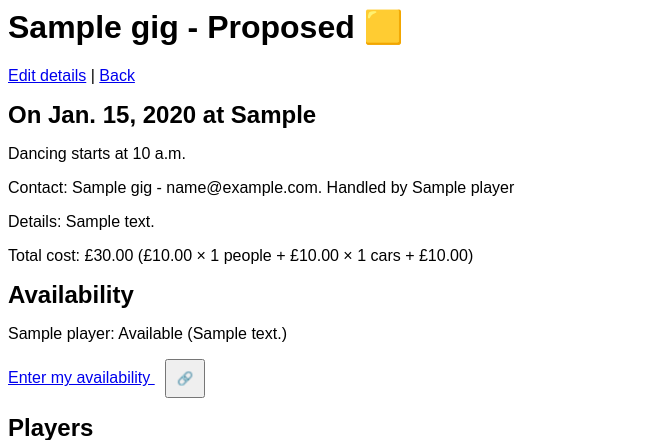
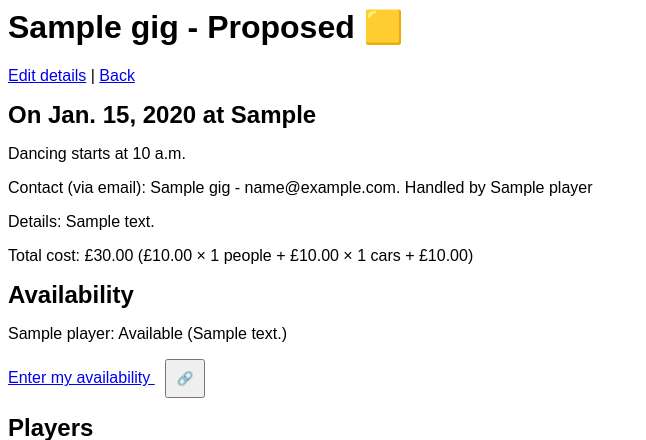
Before and after one commit to jdfergusson/gigger, a Django app: page /gig/1 in a window 1280 px wide. Shown: the top 440 px of the page, without its empty margins (0-646 px from the left). Run offline with Django 5.2, Linux system fonts and the light colour scheme; tables that the repository leaves empty hold one stand-in row (values such as "Sample post").

Commit message:
Added contact method

```diff
--- a/gigger/models.py
+++ b/gigger/models.py
@@ -31,6 +31,12 @@ class Gig(models.Model):
         CANCELLED = 'CA', 'Cancelled'
         DONE = 'DO', 'Done'
 
+    class ContactMethod(models.TextChoices):
+        EMAIL = 'EM', 'Email'
+        FACEBOOK = 'FB', 'Facebook'
+        IN_PERSON = 'IP', 'In person'
+        OTHER = 'OT', 'Other'
+
     created = models.DateField(auto_now_add=True)
     modified = models.DateField(auto_now=True)
 
@@ -40,6 +46,7 @@ class Gig(models.Model):
     location = models.CharField(max_length=200, blank=True)
     contact_name = models.CharField(max_length=200, blank=True)
     contact_email = models.CharField(max_length=200, blank=True)
+    contact_method = models.CharField(max_length=2, choices=ContactMethod.choices, default=ContactMethod.OTHER)
     handled_by = models.ForeignKey(Player, null=True, blank=True, on_delete=models.SET_NULL, verbose_name="Band contact")
     start_time = models.TimeField(blank=True, null=True, verbose_name="Dancing start time")
     details = models.TextField(blank=True)
--- a/gigger/templates/gig.html
+++ b/gigger/templates/gig.html
@@ -58,7 +58,7 @@
     <h2>On {{ gig.date }} at {{ gig.location }}</h2>
 
     {% if gig.start_time %}<p>Dancing starts at {{ gig.start_time }}</p> {% endif %}
-    <p>Contact: {{ gig.contact_name }} - {{ gig.contact_email }}. {% if gig.handled_by %} Handled by {{ gig.handled_by }}{% endif %}</p>
+    <p>Contact (via {{ gig.get_contact_method_display|lower }}): {{ gig.contact_name }} - {{ gig.contact_email }}. {% if gig.handled_by %} Handled by {{ gig.handled_by }}{% endif %}</p>
     <p>Details: {{ gig.details }}</p>
     <p>Total cost: £{{ gig.total_cost }} (£{{ gig.cost_per_player }} × {{ gig.number_of_charging_players }} people + £{{ gig.cost_per_car }} × {{ gig.number_of_cars }} cars + £{{ gig.cost_extras }})
 
--- a/gigger/views.py
+++ b/gigger/views.py
@@ -35,7 +35,7 @@ class EditGigForm(forms.ModelForm):
             'date': forms.DateInput(attrs={'type': 'date'}),
             'start_time': forms.TimeInput(format='%H:%M', attrs={'type': 'time'}),
         }
-        fields = ["status", "date", "title", "location", "contact_name", "contact_email",
+        fields = ["status", "date", "title", "location", "contact_name", "contact_email", "contact_method",
                   "handled_by", "start_time", "details",
                   "paid", "cost_per_player", "number_of_charging_players", "cost_per_car",
                   "number_of_cars", "cost_extras",  "required_instruments"]
```
Also changed, not shown: gigger/migrations/0012_gig_contact_method.py (added).
